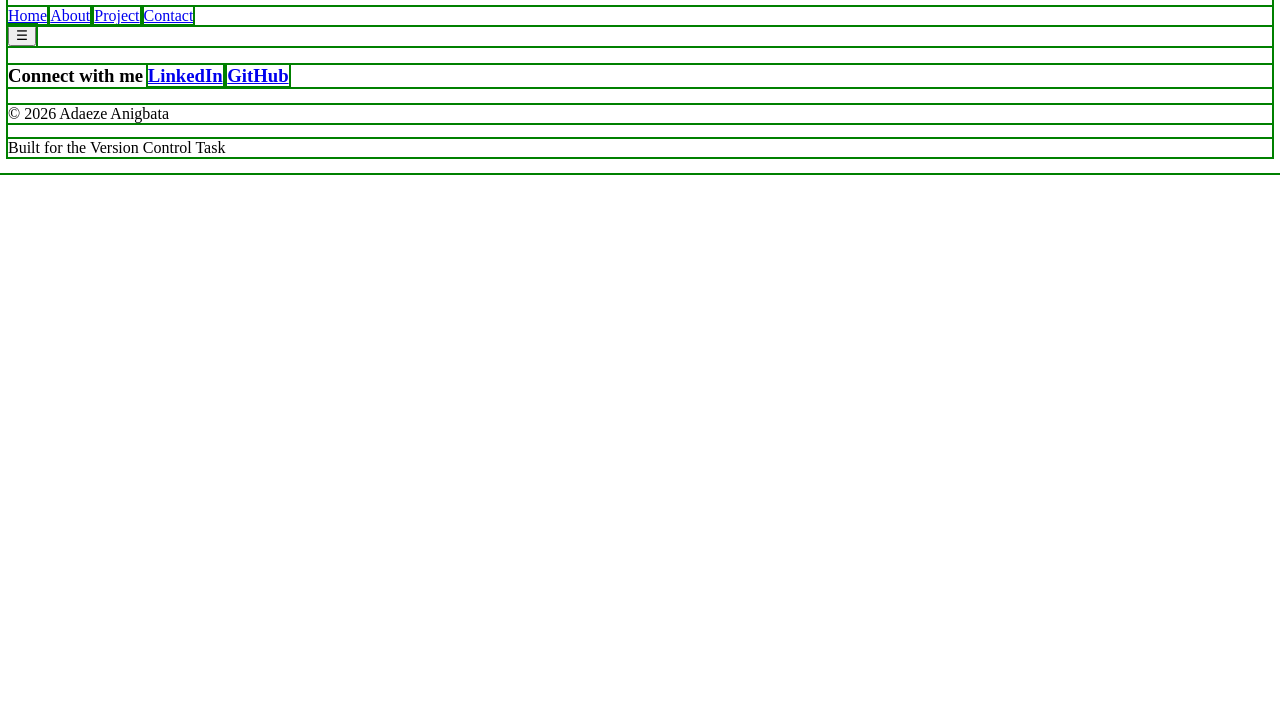
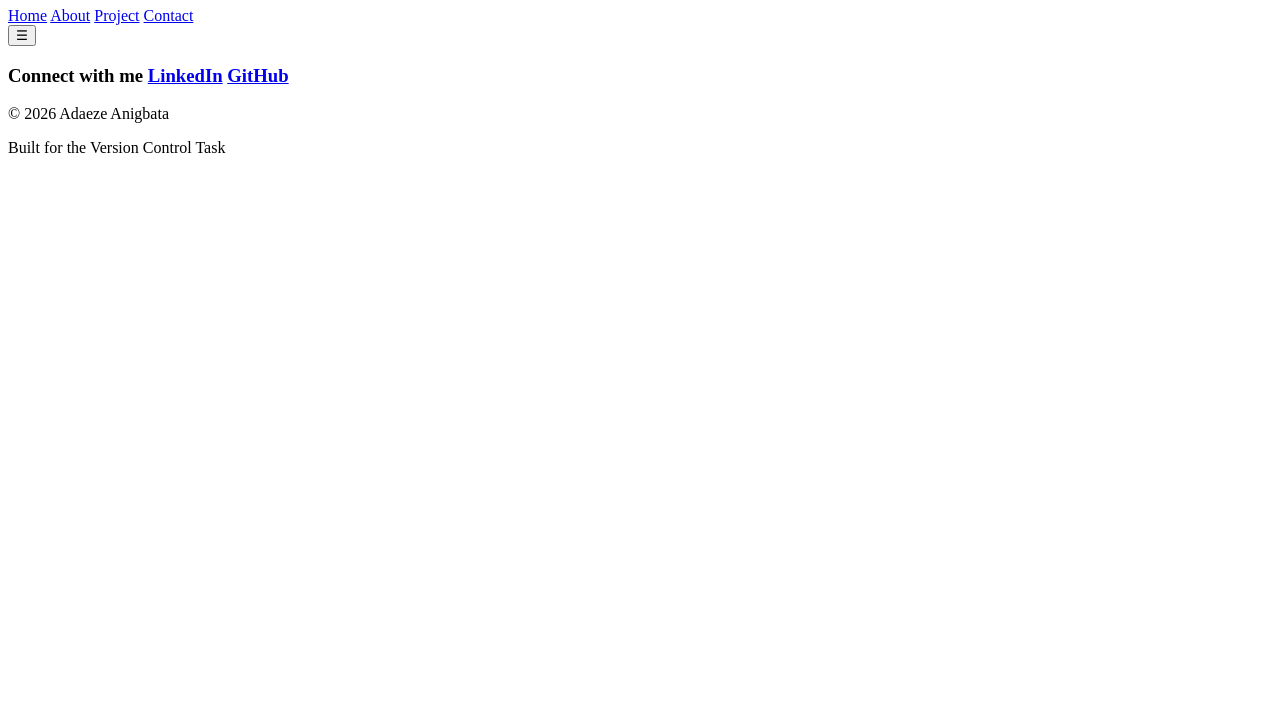
Before and after one commit to AdaezeAnigbata/-Frontend-version-control-task-Adaeze-Anigbata, a plain HTML site: page index.html in a window 1280 px wide. Shown: the part 73-800 px from the top of the page. Drawn offline with Linux system fonts and the light colour scheme.

Commit message:
Revert "Add debug outlines to fix layout!"
This reverts commit d6f1e0cc9e17b29890a49d7f45ea92bee0e7e701.

```diff
--- a/index.html
+++ b/index.html
@@ -4,11 +4,6 @@
     <meta charset="UTF-8" />
     <meta name="viewport" content="width=device-width, initial-scale=1.0" />
     <title>Document</title>
-    <style>
-        *{
-            outline: 2px solid green !important;
-        }
-    </style>
   </head>
   <body>
     <header>
```
